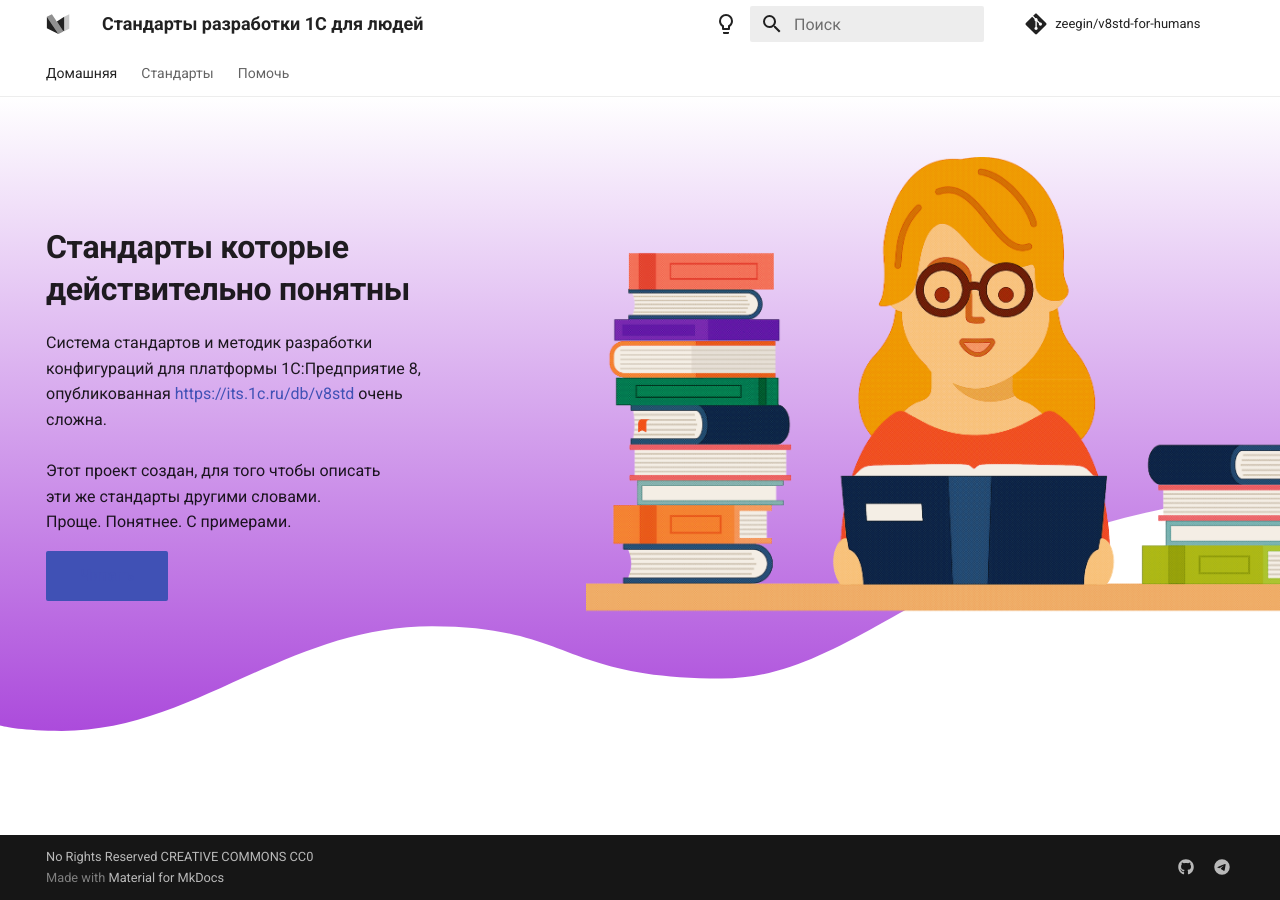
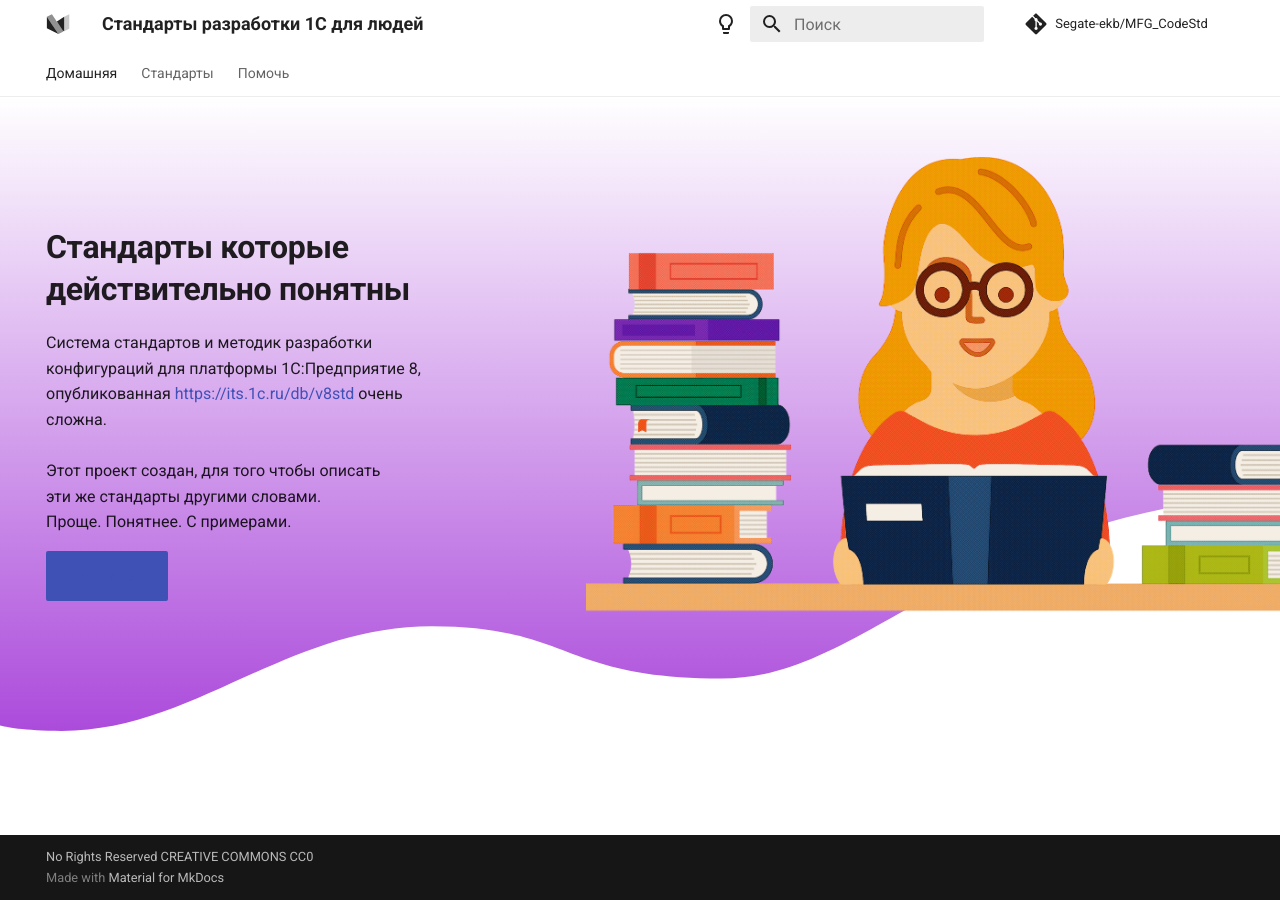
Before and after one commit to Segate-ekb/MFG_CodeStd, an MkDocs documentation site: the page built from docs/index.md, in a window 1280 px wide. Built offline with MkDocs 1.6.1 and Material for MkDocs 9.7.7, drawn with Linux system fonts in a browser that asks for light colours; comment, search, counter and statistics services are not loaded.

Commit message:
Update mkdocs.yml

```diff
--- a/mkdocs.yml
+++ b/mkdocs.yml
@@ -1,14 +1,14 @@
 site_name: Стандарты разработки 1С для людей
-site_url: https://zeegin.github.io/v8std-for-humans
-site_author: Ingvar Vilkman
+site_url: https://segate-ekb.github.io/MFG_CodeStd/
+site_author: Иванов Егор
 site_description: >-
   Система стандартов и&nbsp;методик разработки конфигураций для платформы 1С:Предприятие 8,
   опубликованная <a href=https://its.1c.ru/db/v8std>https://its.1c.ru/db/v8std</a> очень сложна.<br><br>
   Этот проект создан, для того чтобы описать эти&nbsp;же стандарты другими словами.<br>
   Проще. Понятнее. С&nbsp;примерами.
 
-repo_name: zeegin/v8std-for-humans
-repo_url: https://github.com/zeegin/v8std-for-humans
+repo_name: Segate-ekb/MFG_CodeStd
+repo_url: https://github.com/Segate-ekb/MFG_CodeStd
 edit_uri: edit/master/docs
 
 copyright: No Rights Reserved CREATIVE COMMONS CC0
@@ -64,11 +64,6 @@ plugins:
         - ru
 
 extra:
-  social:
-    - icon: fontawesome/brands/github
-      link: 'https://github.com/zeegin/v8std-for-humans'
-    - icon: fontawesome/brands/telegram
-      link: 'https://t.me/radio_ingvar'
   analytics:
     provider: google
     property: G-T64GZF40WT
```
